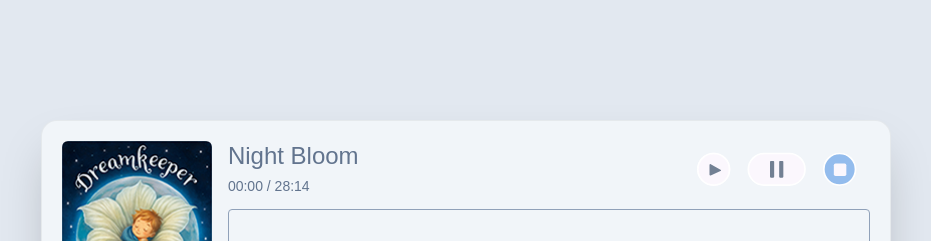
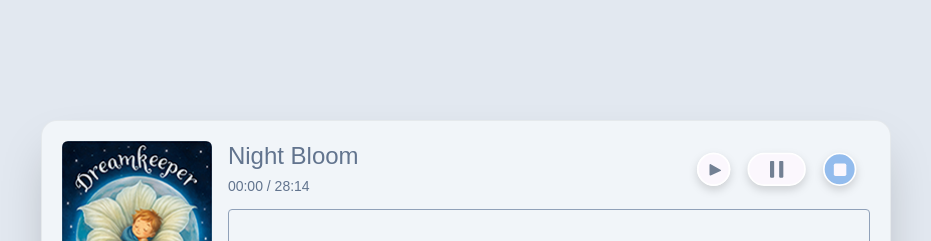
Before and after one commit to azrulsaleh/dreamkeeper, a React (Vite) app: page / in a window 1280 px wide. Shown: the top 241 px of the page, without its empty margins (174-1105 px from the left). Built offline with nearby package versions, Linux system fonts and the light colour scheme.

Commit message:
added shadow beneath transport controls

```diff
--- a/src/svg/transport/Pause_Button.jsx
+++ b/src/svg/transport/Pause_Button.jsx
@@ -15,7 +15,7 @@ const Pause_Button = ({
 			viewBox="0 0 78 48"
 			xmlns="http://www.w3.org/2000/svg"
 			onClick={onClick}
-            className="group cursor-pointer overflow-visible"
+            className="group cursor-pointer overflow-visible drop-shadow-lg"
             role="button"
 		>
 			<g filter="url(#filter0_d_4_123)">
--- a/src/svg/transport/Play_Button.jsx
+++ b/src/svg/transport/Play_Button.jsx
@@ -15,7 +15,7 @@ const Play_Button = ({
 			viewBox="0 0 48 48"
 			xmlns="http://www.w3.org/2000/svg"
 			onClick={onClick}
-            className="group cursor-pointer overflow-visible"
+            className="group cursor-pointer overflow-visible drop-shadow-lg"
             role="button"
 		>
 			<g filter="url(#filter0_d_4_118)">
--- a/src/svg/transport/Stop_Button.jsx
+++ b/src/svg/transport/Stop_Button.jsx
@@ -15,7 +15,7 @@ const Stop_Button = ({
 			viewBox="0 0 48 48"
 			xmlns="http://www.w3.org/2000/svg"
 			onClick={onClick}
-            className="group cursor-pointer overflow-visible"
+            className="group cursor-pointer overflow-visible drop-shadow-lg"
             role="button"
 		>
 			<g filter="url(#filter0_d_4_122)">
```
